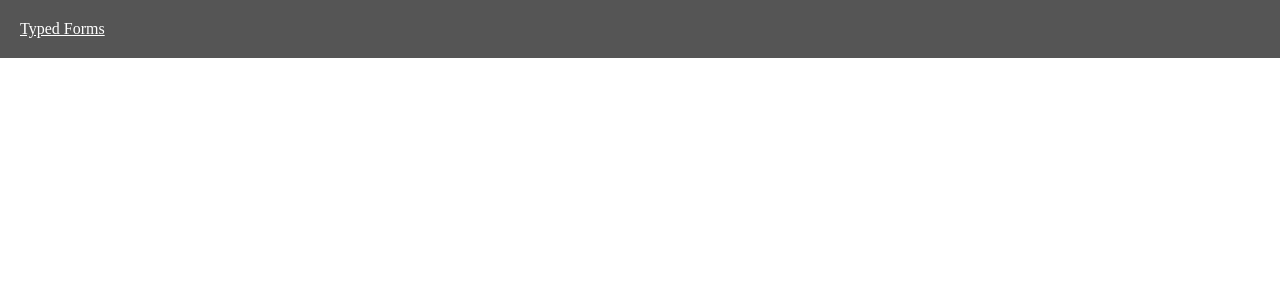
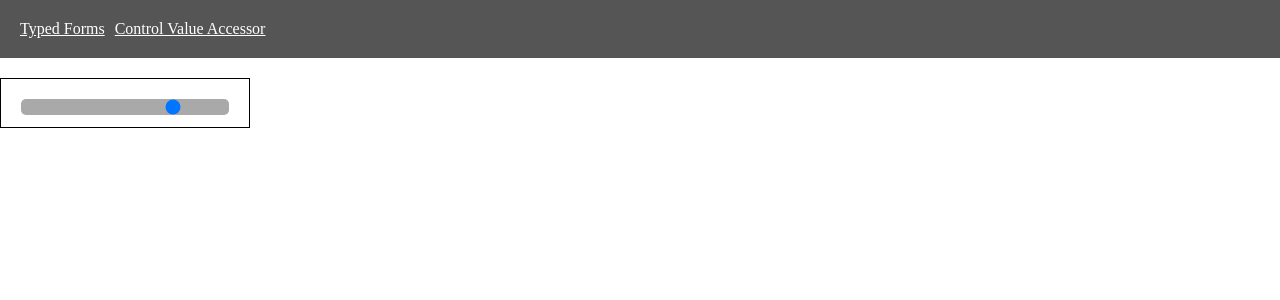
Before and after one commit to teebee78/ng14, an Angular app: page /cva in a window 1280 px wide. Before the commit this address led to /. Shown: the top 300 px of the page. Built offline with nearby package versions, Linux system fonts and the light colour scheme.

Commit message:
cva example

```diff
--- a/src/app/app-routing.module.ts
+++ b/src/app/app-routing.module.ts
@@ -1,11 +1,16 @@
 import { NgModule } from '@angular/core';
 import { RouterModule, Routes } from '@angular/router';
+import { CvaExampleComponent } from './cva-example/cva-example.component';
 import { TypedFormsComponent } from './typed-forms/typed-forms.component';
 
 const routes: Routes = [
   {
     path: 'typed-forms',
     component: TypedFormsComponent
+  },
+  {
+    path: 'cva',
+    component: CvaExampleComponent
   }
 ];
 
--- a/src/app/app.component.html
+++ b/src/app/app.component.html
@@ -1,5 +1,6 @@
 <nav>
   <a routerLink="typed-forms">Typed Forms</a>
+  <a routerLink="cva">Control Value Accessor</a>
 </nav>
 
 <main>
--- a/src/app/app.component.scss
+++ b/src/app/app.component.scss
@@ -7,6 +7,8 @@
     margin-bottom: 20px;
     background-color: #555555;
     padding: 20px;
+    display: flex;
+    gap: 10px;
 
     > a {
       color: white;
--- a/src/app/app.module.ts
+++ b/src/app/app.module.ts
@@ -5,11 +5,15 @@ import { BrowserModule } from '@angular/platform-browser';
 import { AppRoutingModule } from './app-routing.module';
 import { AppComponent } from './app.component';
 import { TypedFormsComponent } from './typed-forms/typed-forms.component';
+import { CvaExampleComponent } from './cva-example/cva-example.component';
+import { SliderComponent } from './slider/slider.component';
 
 @NgModule({
   declarations: [
     AppComponent,
-    TypedFormsComponent
+    TypedFormsComponent,
+    CvaExampleComponent,
+    SliderComponent
   ],
   imports: [
     BrowserModule,
--- /dev/null
+++ b/src/app/cva-example/cva-example.component.html
@@ -0,0 +1,3 @@
+<div class="container">
+  <app-slider [formControl]="formControl"></app-slider>
+</div>
--- /dev/null
+++ b/src/app/cva-example/cva-example.component.scss
@@ -0,0 +1,7 @@
+:host {
+  .container {
+    width: 250px;
+    height: 50px;
+    border: 1px solid black;
+  }
+}
--- /dev/null
+++ b/src/app/cva-example/cva-example.component.ts
@@ -0,0 +1,19 @@
+import { Component, forwardRef, OnInit } from '@angular/core';
+import { FormControl, NG_VALUE_ACCESSOR } from '@angular/forms';
+import { SliderComponent } from '../slider/slider.component';
+
+@Component({
+  selector: 'app-cva-example',
+  templateUrl: './cva-example.component.html',
+  styleUrls: ['./cva-example.component.scss'],
+})
+export class CvaExampleComponent implements OnInit {
+
+  public formControl = new FormControl(75);
+
+  constructor() { }
+
+  ngOnInit(): void {
+    this.formControl.valueChanges.subscribe(value => console.log('new vaue', value));
+  }
+}
--- /dev/null
+++ b/src/app/slider/slider.component.html
@@ -0,0 +1,5 @@
+<input type="range"
+        min="0" max="100" value="50" step="5"
+        class="slider"
+        [formControl]="formControl"
+        (mouseup)="onMouseUp($event)">
--- /dev/null
+++ b/src/app/slider/slider.component.scss
@@ -0,0 +1,18 @@
+:host {
+  display: grid;
+  align-items: center;
+  grid-template-rows: 1fr;
+  height: 100%;
+  padding: 20px;
+
+  > .slider {
+    outline: none;
+    background: darkgray;
+    appearance: none;
+    border-radius: 5px;
+  }
+
+  >.slider:hover {
+    background: lightgrey;
+  }
+}
--- /dev/null
+++ b/src/app/slider/slider.component.ts
@@ -0,0 +1,43 @@
+import { Component, forwardRef, OnInit } from '@angular/core';
+import { ControlValueAccessor, FormBuilder, NG_VALUE_ACCESSOR } from '@angular/forms';
+import { environment } from 'src/environments/environment';
+
+@Component({
+  selector: 'app-slider',
+  templateUrl: './slider.component.html',
+  styleUrls: ['./slider.component.scss'],
+  providers: [
+    {
+      provide: NG_VALUE_ACCESSOR,
+      useExisting: forwardRef(() => SliderComponent),
+      multi: true
+    }
+  ]
+})
+export class SliderComponent implements ControlValueAccessor {
+
+  public formControl = this.fb.control(50);
+  private onChangeFn?: (_: number | null) => void;
+  private onTouchedFn?: () => void;
+
+  constructor(private fb: FormBuilder) { }
+
+  writeValue(obj: number): void {
+    this.formControl.setValue(obj);
+  }
+
+  registerOnChange(fn: (_: any) => void): void {
+    this.onChangeFn = fn;
+  }
+
+  registerOnTouched(fn: () => void): void {
+    this.onTouchedFn = fn;
+  }
+
+  onMouseUp(event: MouseEvent) {
+    console.log('mouse up', event, this.formControl.value);
+    if (this.onChangeFn) {
+      this.onChangeFn(this.formControl.value);
+    }
+  }
+}
```
Also changed, not shown: 2 other files (tests, documents, lock files or other folders).
